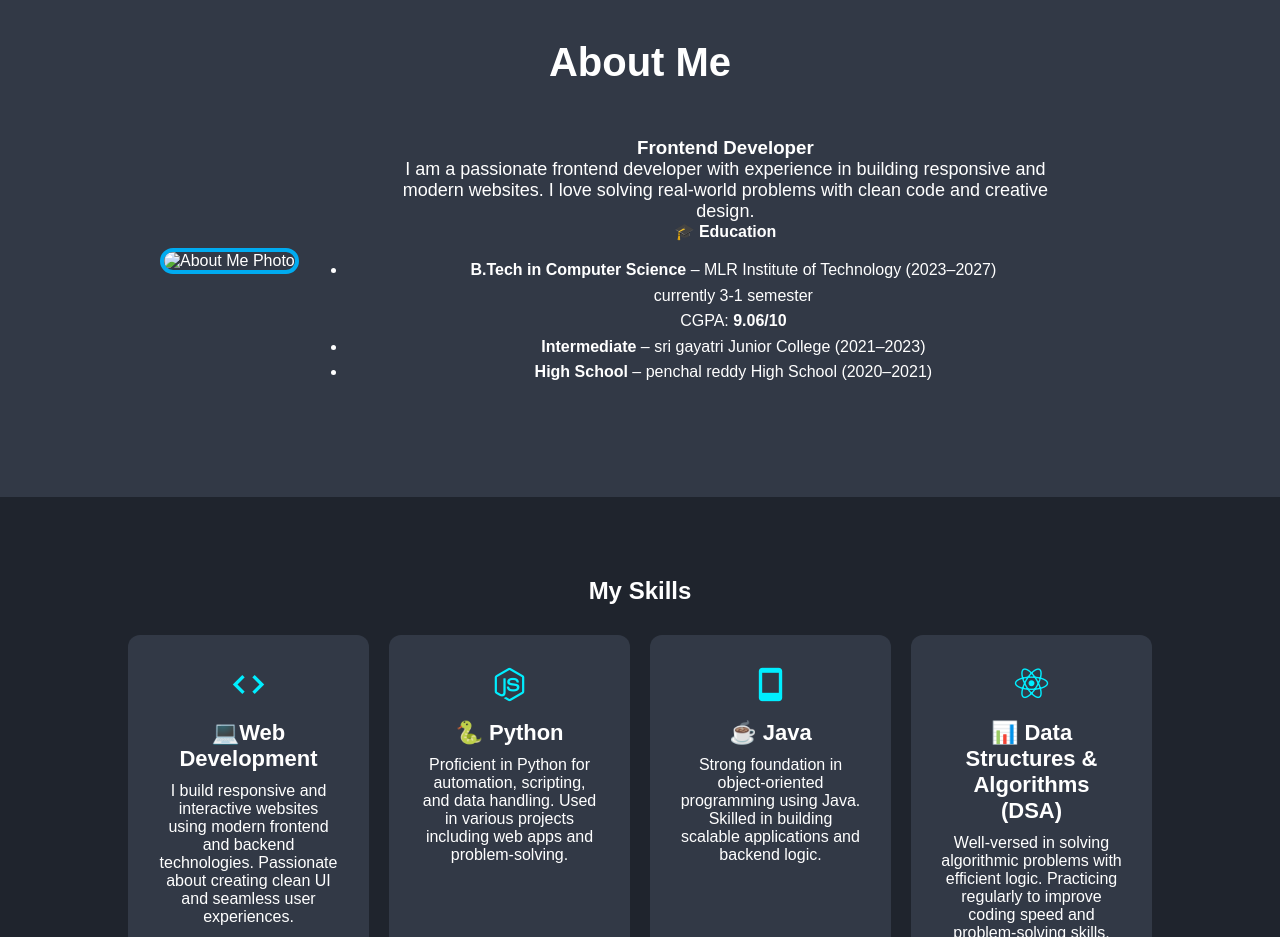
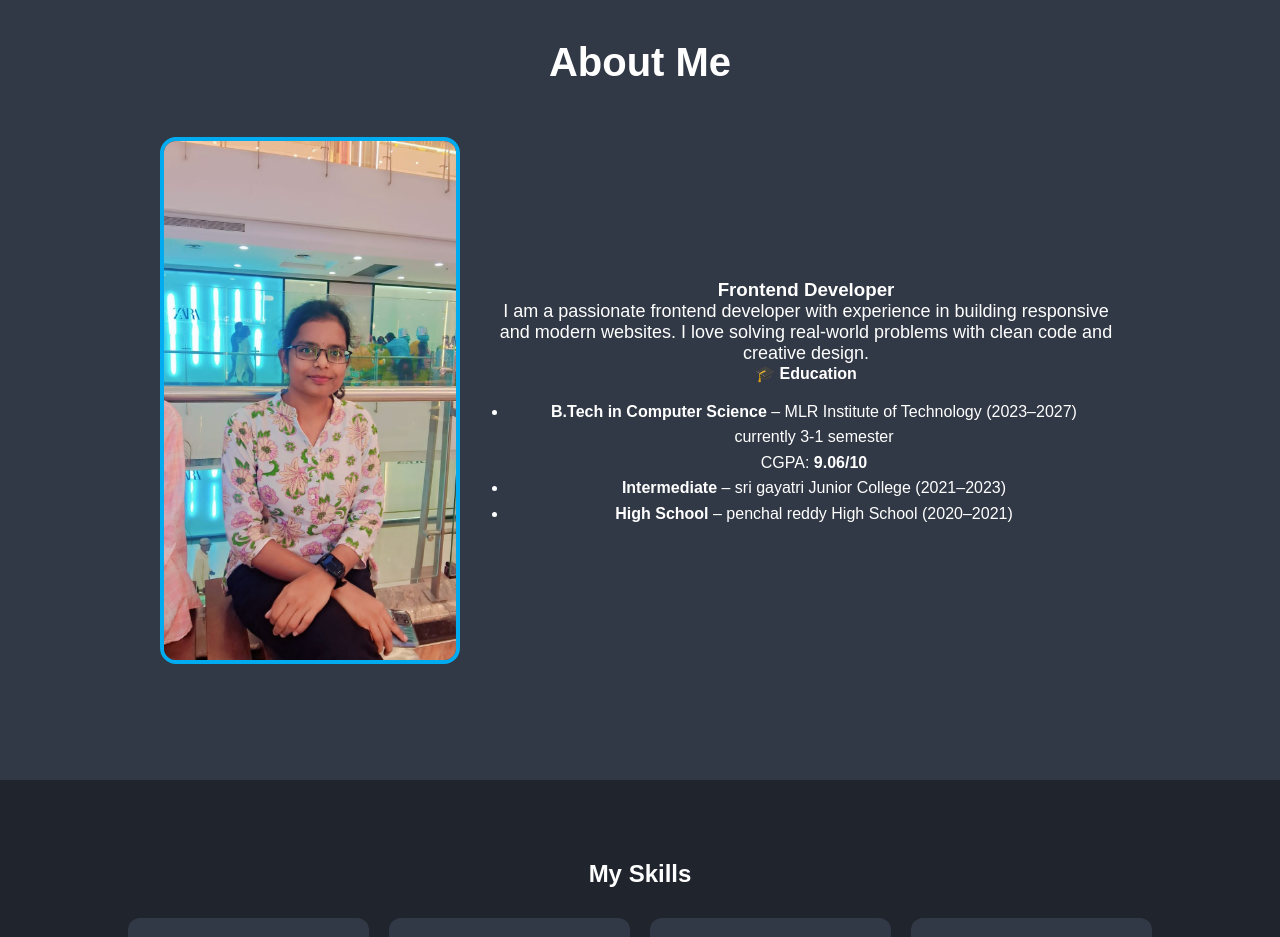
Before and after one commit to etta-vani/personal_portfolio, a plain HTML site: page index.html in a window 1280 px wide. Shown: the part 840-1777 px from the top of the page. Drawn offline with nearby package versions, Linux system fonts and the light colour scheme; files whose address does not match are found by name.

Commit message:
Update index.html

```diff
--- a/index.html
+++ b/index.html
@@ -53,7 +53,7 @@
   <div class="about-container">
     <!-- Left: Profile Image -->
     <div class="about-img">
-      <img src="images/profile.jpg" alt="About Me Photo">
+      <img src="https://github.com/etta-vani/personal_portfolio/blob/main/profile.jpg" alt="About Me Photo">
     </div>
 
     <!-- Right: About Text + Education -->
```
